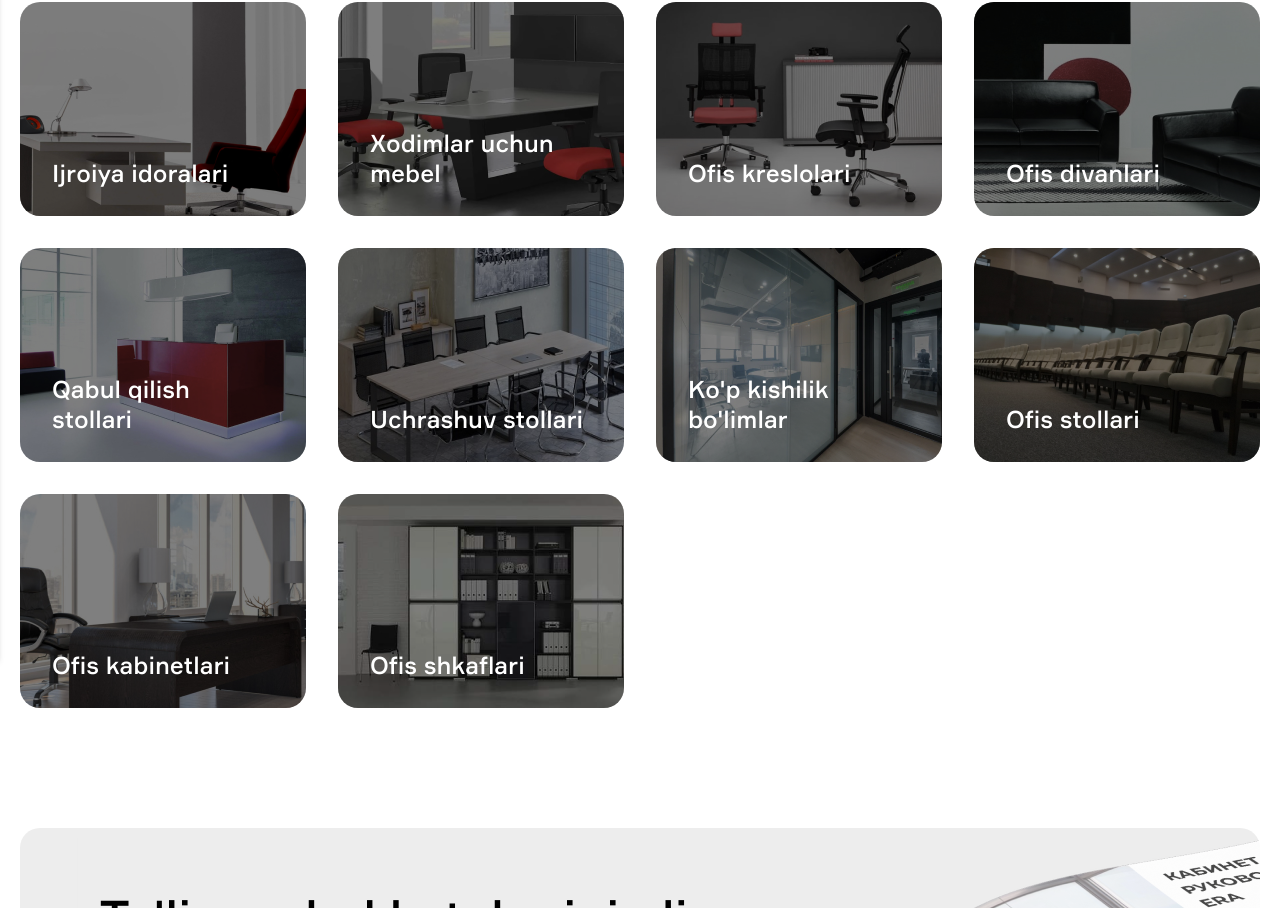
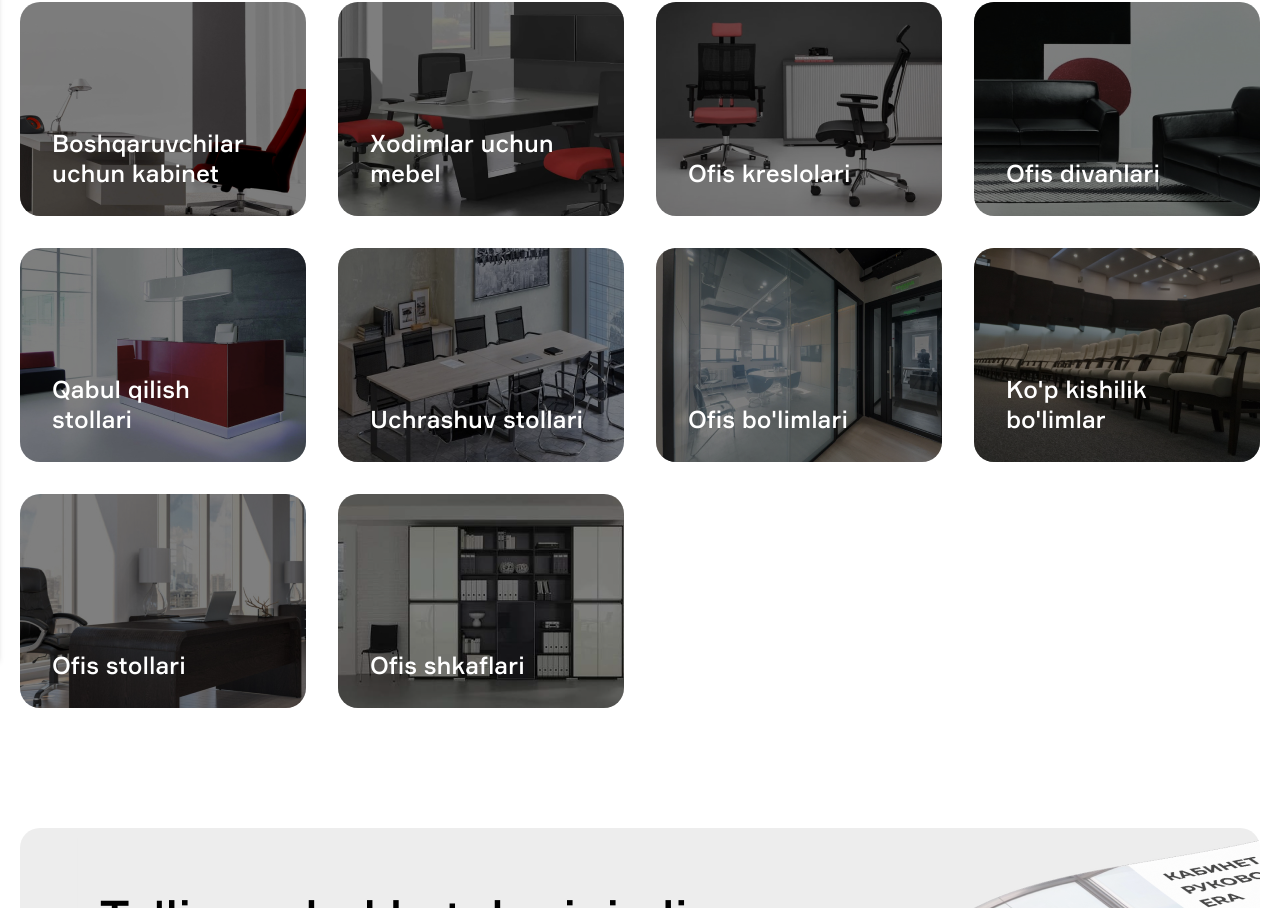
Before and after one commit to mryaxyobek/office-style, a React (Vite) app: page /catalog in a window 1280 px wide. Shown: the part 417-1325 px from the top of the page. Built offline with nearby package versions, Linux system fonts and the light colour scheme.

Commit message:
bugs fixed

```diff
--- a/src/components/CatalogLinks.jsx
+++ b/src/components/CatalogLinks.jsx
@@ -9,8 +9,8 @@ const CatalogLinks = () => {
             {/* links list  */}
             <ul className="grid grid-cols-5 gap-8 max-1450:grid-cols-4 max-1150:grid-cols-3 max-900:grid-cols-2 max-580:grid-cols-1 max-440:gap-6">
                 <li>
-                    <Link to="bdsh" rel='noopener' className='flex relative items-end rounded-2.5xl h-214px pt-5 pb-7 px-8 bg-cover bg-center bg-primary-gray-20 bg-catalog-img1 bg-no-repeat'>
-                        <h3 className="relative z-1 text-medium-24 text-white">Ijroiya idoralari</h3>
+                    <Link to="cabinet-for-managers" rel='noopener' className='flex relative items-end rounded-2.5xl h-214px pt-5 pb-7 px-8 bg-cover bg-center bg-primary-gray-20 bg-catalog-img1 bg-no-repeat'>
+                        <h3 className="relative z-1 text-medium-24 text-white">Boshqaruvchilar uchun kabinet</h3>
                         <div className="absolute z-0 top-0 right-0 rounded-2.5xl w-full h-full bg-black bg-opacity-50"></div>
                     </Link>
                 </li>
@@ -21,49 +21,49 @@ const CatalogLinks = () => {
                     </Link>
                 </li>
                 <li>
-                    <Link to="bdsh" rel='noopener' className='flex relative items-end rounded-2.5xl h-214px pt-5 pb-7 px-8 bg-cover bg-center bg-primary-gray-20 bg-catalog-img3 bg-no-repeat'>
+                    <Link to="office-chairs" rel='noopener' className='flex relative items-end rounded-2.5xl h-214px pt-5 pb-7 px-8 bg-cover bg-center bg-primary-gray-20 bg-catalog-img3 bg-no-repeat'>
                         <h3 className="relative z-1 text-medium-24 text-white">Ofis kreslolari</h3>
                         <div className="absolute z-0 top-0 right-0 rounded-2.5xl w-full h-full bg-black bg-opacity-50"></div>
                     </Link>
                 </li>
                 <li>
-                    <Link to="bdsh" rel='noopener' className='flex relative items-end rounded-2.5xl h-214px pt-5 pb-7 px-8 bg-cover bg-center bg-primary-gray-20 bg-catalog-img4 bg-no-repeat'>
+                    <Link to="office-sofas" rel='noopener' className='flex relative items-end rounded-2.5xl h-214px pt-5 pb-7 px-8 bg-cover bg-center bg-primary-gray-20 bg-catalog-img4 bg-no-repeat'>
                         <h3 className="relative z-1 text-medium-24 text-white">Ofis divanlari</h3>
                         <div className="absolute z-0 top-0 right-0 rounded-2.5xl w-full h-full bg-black bg-opacity-50"></div>
                     </Link>
                 </li>
                 <li>
-                    <Link to="bdsh" rel='noopener' className='flex relative items-end rounded-2.5xl h-214px pt-5 pb-7 px-8 bg-cover bg-center bg-primary-gray-20 bg-catalog-img5 bg-no-repeat'>
+                    <Link to="reception-desks" rel='noopener' className='flex relative items-end rounded-2.5xl h-214px pt-5 pb-7 px-8 bg-cover bg-center bg-primary-gray-20 bg-catalog-img5 bg-no-repeat'>
                         <h3 className="relative z-1 text-medium-24 text-white">Qabul qilish stollari</h3>
                         <div className="absolute z-0 top-0 right-0 rounded-2.5xl w-full h-full bg-black bg-opacity-50"></div>
                     </Link>
                 </li>
                 <li>
-                    <Link to="bdsh" rel='noopener' className='flex relative items-end rounded-2.5xl h-214px pt-5 pb-7 px-8 bg-cover bg-center bg-primary-gray-20 bg-catalog-img6 bg-no-repeat'>
+                    <Link to="meeting-tables" rel='noopener' className='flex relative items-end rounded-2.5xl h-214px pt-5 pb-7 px-8 bg-cover bg-center bg-primary-gray-20 bg-catalog-img6 bg-no-repeat'>
                         <h3 className="relative z-1 text-medium-24 text-white">Uchrashuv stollari</h3>
                         <div className="absolute z-0 top-0 right-0 rounded-2.5xl w-full h-full bg-black bg-opacity-50"></div>
                     </Link>
                 </li>
                 <li>
-                    <Link to="bdsh" rel='noopener' className='flex relative items-end rounded-2.5xl h-214px pt-5 pb-7 px-8 bg-cover bg-center bg-primary-gray-20 bg-catalog-img7 bg-no-repeat'>
+                    <Link to="office-partitions" rel='noopener' className='flex relative items-end rounded-2.5xl h-214px pt-5 pb-7 px-8 bg-cover bg-center bg-primary-gray-20 bg-catalog-img7 bg-no-repeat'>
+                        <h3 className="relative z-1 text-medium-24 text-white">Ofis bo'limlari</h3>
+                        <div className="absolute z-0 top-0 right-0 rounded-2.5xl w-full h-full bg-black bg-opacity-50"></div>
+                    </Link>
+                </li>
+                <li>
+                    <Link to="multi-person-sections" rel='noopener' className='flex relative items-end rounded-2.5xl h-214px pt-5 pb-7 px-8 bg-cover bg-center bg-primary-gray-20 bg-catalog-img8 bg-no-repeat'>
                         <h3 className="relative z-1 text-medium-24 text-white">Ko'p kishilik bo'limlar</h3>
                         <div className="absolute z-0 top-0 right-0 rounded-2.5xl w-full h-full bg-black bg-opacity-50"></div>
                     </Link>
                 </li>
                 <li>
-                    <Link to="bdsh" rel='noopener' className='flex relative items-end rounded-2.5xl h-214px pt-5 pb-7 px-8 bg-cover bg-center bg-primary-gray-20 bg-catalog-img8 bg-no-repeat'>
+                    <Link to="office-desks" rel='noopener' className='flex relative items-end rounded-2.5xl h-214px pt-5 pb-7 px-8 bg-cover bg-center bg-primary-gray-20 bg-catalog-img9 bg-no-repeat'>
                         <h3 className="relative z-1 text-medium-24 text-white">Ofis stollari</h3>
                         <div className="absolute z-0 top-0 right-0 rounded-2.5xl w-full h-full bg-black bg-opacity-50"></div>
                     </Link>
                 </li>
                 <li>
-                    <Link to="bdsh" rel='noopener' className='flex relative items-end rounded-2.5xl h-214px pt-5 pb-7 px-8 bg-cover bg-center bg-primary-gray-20 bg-catalog-img9 bg-no-repeat'>
-                        <h3 className="relative z-1 text-medium-24 text-white">Ofis kabinetlari</h3>
-                        <div className="absolute z-0 top-0 right-0 rounded-2.5xl w-full h-full bg-black bg-opacity-50"></div>
-                    </Link>
-                </li>
-                <li>
-                    <Link to="bdsh" rel='noopener' className='flex relative items-end rounded-2.5xl h-214px pt-5 pb-7 px-8 bg-cover bg-center bg-primary-gray-20 bg-catalog-img10 bg-no-repeat'>
+                    <Link to="office-cabinets" rel='noopener' className='flex relative items-end rounded-2.5xl h-214px pt-5 pb-7 px-8 bg-cover bg-center bg-primary-gray-20 bg-catalog-img10 bg-no-repeat'>
                         <h3 className="relative z-1 text-medium-24 text-white">Ofis shkaflari</h3>
                         <div className="absolute z-0 top-0 right-0 rounded-2.5xl w-full h-full bg-black bg-opacity-50"></div>
                     </Link>
--- a/src/components/Header.jsx
+++ b/src/components/Header.jsx
@@ -138,19 +138,19 @@ const Header = () => {
                             <nav className={`${openSearchInput ? 'hidden' : ''} max-1350:hidden`}>
                                 <ul className={`${openCatalog ? 'black' : changeText ? 'text-white' : ''} flex-center space-x-10 text-regular-16`}>
                                     <li>
-                                        <Link to='/'>Ijroiya idoralari</Link>
+                                        <Link to='/catalog/cabinet-for-managers'>Boshqaruvchi kabineti</Link>
                                     </li>
                                     <li>
-                                        <Link to='/'>Xodimlar uchun mebel</Link>
+                                        <Link to='/catalog/furniture-for-staff'>Xodimlar uchun mebel</Link>
                                     </li>
                                     <li>
-                                        <Link to='/'>Ofis kreslolari</Link>
+                                        <Link to='/catalog/office-chairs'>Ofis kreslolari</Link>
                                     </li>
                                     <li>
-                                        <Link to='/'>Qabul qilish stollari</Link>
+                                        <Link to='/catalog/reception-desks'>Qabul qilish stollari</Link>
                                     </li>
                                     <li>
-                                        <Link to='/'>Uchrashuv stollari</Link>
+                                        <Link to='/catalog/meeting-tables'>Uchrashuv stollari</Link>
                                     </li>
                                 </ul>
                             </nav>
--- a/src/layouts/FurnitureForStaffRoot.jsx
+++ b/src/layouts/CategoryRoot.jsx
@@ -1,7 +1,7 @@
 import React from 'react';
 import { Outlet } from 'react-router-dom';
 
-const FurnitureForStaffRoot = () => {
+const CategoryRoot = () => {
     return (
         <>
             <Outlet />
@@ -9,4 +9,4 @@ const FurnitureForStaffRoot = () => {
     )
 };
 
-export default FurnitureForStaffRoot;
+export default CategoryRoot;
--- a/src/pages/Category.jsx
+++ b/src/pages/Category.jsx
@@ -1,10 +1,12 @@
 import React, { useEffect } from 'react';
+import { useParams } from 'react-router-dom';
 
-// components (sections)
-import ProductDesignHero from '../components/ProductDesignHero';
-import ProductDetails from '../components/ProductDetails';
+//
+import CategoryHero from '../components/CategoryHero';
+import Offer from '../components/Offer';
+import AboutCompany from '../components/AboutCompany';
 import QuestionAnswer from '../components/QuestionAnswer';
-import AboutCompany from '../components/AboutCompany';
+import FurnitureCatalog from '../components/FurnitureCatalog';
 
 const Category = () => {
     useEffect(() => {
@@ -12,8 +14,9 @@ const Category = () => {
     }, []);
     return (
         <>
-            <ProductDesignHero />
-            <ProductDetails />
+            <CategoryHero />
+            <Offer />
+            <FurnitureCatalog />
             <QuestionAnswer />
             <AboutCompany />
         </>
--- a/src/pages/FurnitureForStaff.jsx
+++ /dev/null
@@ -1,25 +0,0 @@
-import React, { useEffect } from 'react';
-
-//
-import CategoryHero from '../components/CategoryHero';
-import Offer from '../components/Offer';
-import AboutCompany from '../components/AboutCompany';
-import QuestionAnswer from '../components/QuestionAnswer';
-import FurnitureCatalog from '../components/FurnitureCatalog';
-
-const FurnitureForStaff = () => {
-    useEffect(() => {
-        window.scrollTo(0, 0);
-    },[]);
-    return (
-        <>
-            <CategoryHero />
-            <Offer />
-            <FurnitureCatalog />
-            <QuestionAnswer />
-            <AboutCompany />
-        </>
-    )
-};
-
-export default FurnitureForStaff;
--- /dev/null
+++ b/src/pages/ProductPage.jsx
@@ -0,0 +1,23 @@
+import React, { useEffect } from 'react';
+
+// components (sections)
+import ProductDesignHero from '../components/ProductDesignHero';
+import ProductDetails from '../components/ProductDetails';
+import QuestionAnswer from '../components/QuestionAnswer';
+import AboutCompany from '../components/AboutCompany';
+
+const ProductPage = () => {
+    useEffect(() => {
+        window.scrollTo(0, 0);
+    }, []);
+    return (
+        <>
+            <ProductDesignHero />
+            <ProductDetails />
+            <QuestionAnswer />
+            <AboutCompany />
+        </>
+    )
+};
+
+export default ProductPage;
```
Also changed, not shown: src/App.jsx (+11 -10 lines).
